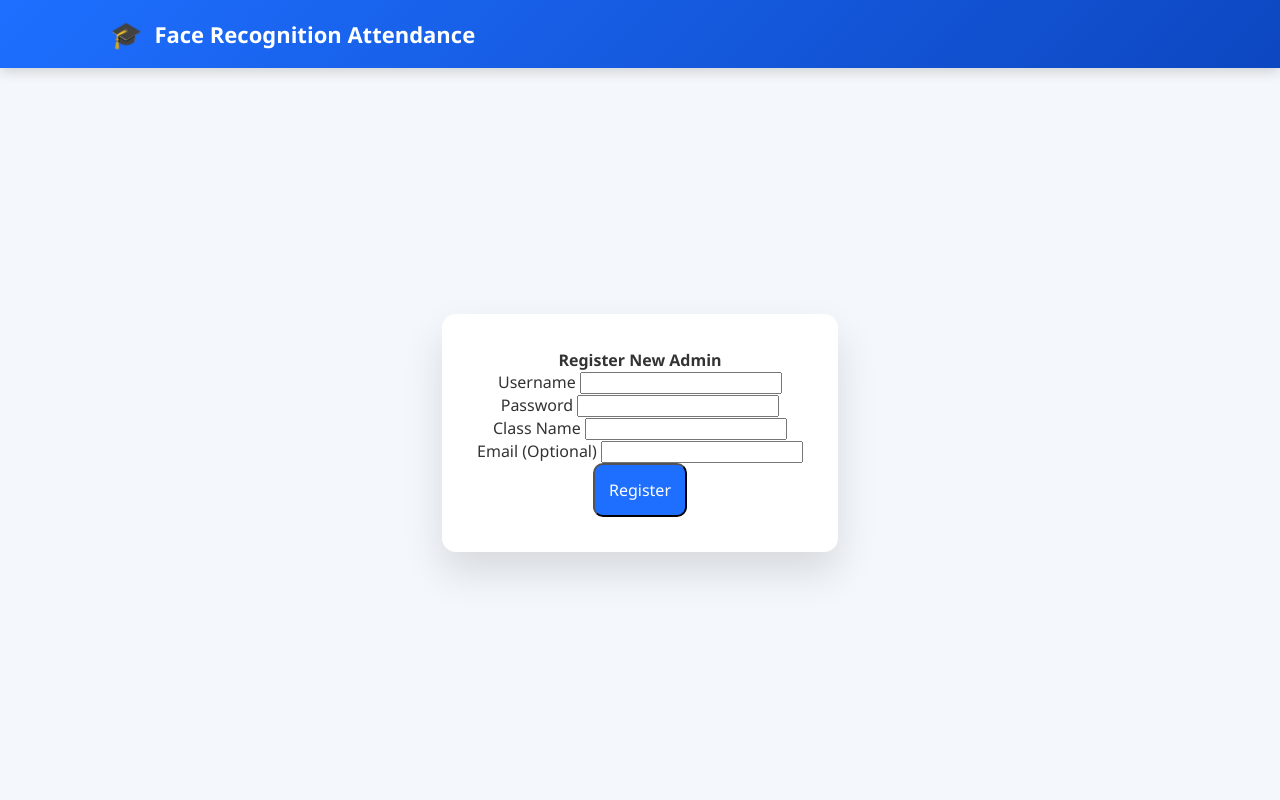
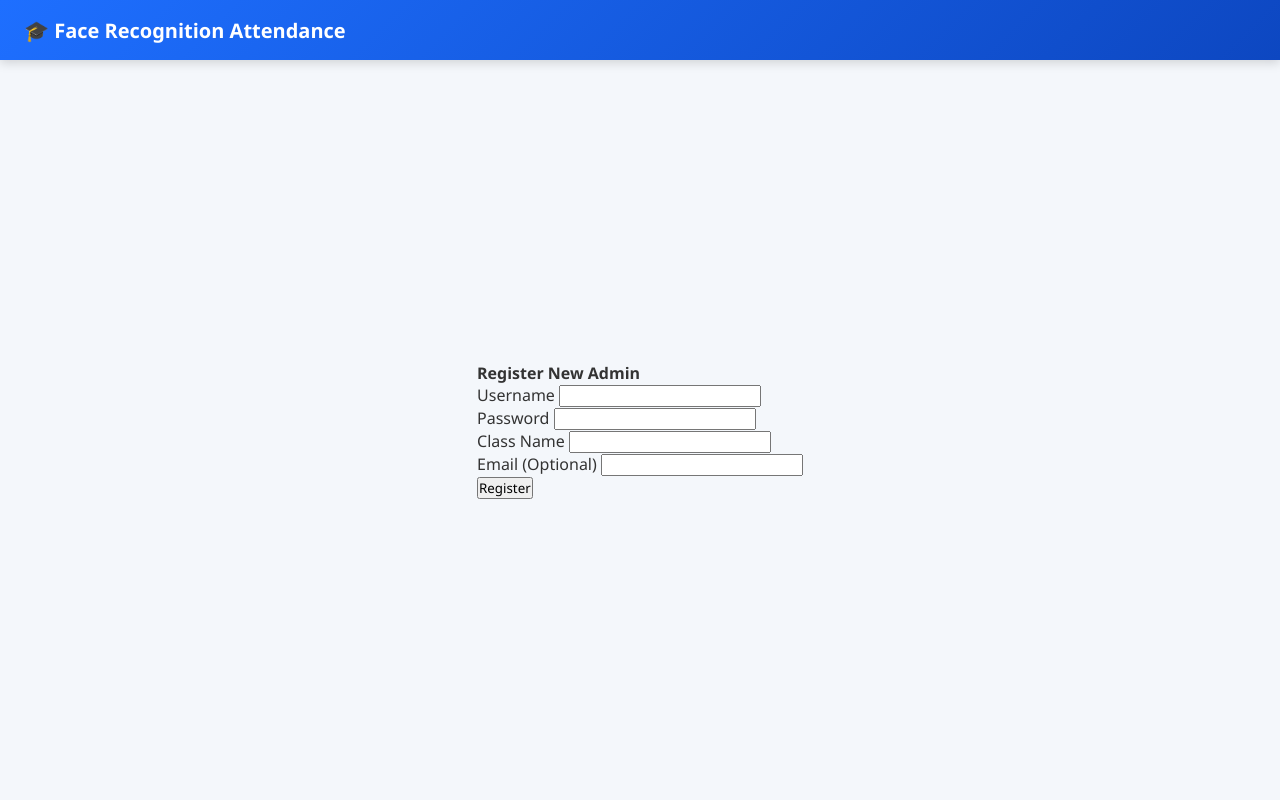
Before and after one commit to Shreyarg-77/face_attendance, a Flask app: page /register in a window 1280 px wide. Run offline with Flask 3, Linux system fonts and the light colour scheme.

Commit message:
ALtered design

```diff
--- a/templates/base_public.html
+++ b/templates/base_public.html
@@ -17,105 +17,40 @@
             color: #333;
         }
 
-        /* Header */
+        /* ---------- HEADER ---------- */
         header {
+            height: 60px;
             background: linear-gradient(135deg, #1e6fff, #0d47c1);
-            padding: 16px 0;
-            box-shadow: 0 4px 12px rgba(0,0,0,0.15);
+            display: flex;
+            align-items: center;
+            padding: 0 24px;
+            color: white;
+            box-shadow: 0 3px 10px rgba(0,0,0,0.15);
         }
 
-        .header-content {
-            max-width: 1100px;
-            margin: auto;
-            padding: 0 20px;
+        header h1 {
+            font-size: 20px;
+            font-weight: 600;
             display: flex;
             align-items: center;
-            gap: 12px;
-            color: white;
+            gap: 10px;
         }
 
-        .header-content h1 {
-            font-size: 22px;
-            font-weight: 600;
-        }
-
-        .logo {
-            font-size: 26px;
-        }
-
-        /* Main Container */
+        /* ---------- MAIN AREA ---------- */
         main {
-            height: calc(100vh - 70px);
+            min-height: calc(100vh - 60px);
             display: flex;
             justify-content: center;
             align-items: center;
-            animation: fadeUp 0.8s ease;
+            padding: 40px 20px;
+            animation: fadeIn 0.6s ease;
         }
 
-        /* Content Card */
-        .card {
-            background: white;
-            width: 100%;
-            max-width: 420px;
-            padding: 35px;
-            border-radius: 14px;
-            text-align: center;
-            box-shadow: 0 20px 40px rgba(0,0,0,0.12);
-        }
-
-        .card h2 {
-            font-size: 26px;
-            margin-bottom: 10px;
-        }
-
-        .card p {
-            font-size: 15px;
-            color: #666;
-            margin-bottom: 30px;
-        }
-
-        /* Buttons */
-        .btn-group {
-            display: flex;
-            flex-direction: column;
-            gap: 15px;
-        }
-
-        .btn {
-            padding: 14px;
-            border-radius: 10px;
-            font-size: 16px;
-            text-decoration: none;
-            text-align: center;
-            transition: all 0.3s ease;
-        }
-
-        .btn-primary {
-            background: #1e6fff;
-            color: white;
-        }
-
-        .btn-primary:hover {
-            background: #1558cc;
-            transform: translateY(-2px);
-        }
-
-        .btn-outline {
-            border: 2px solid #1e6fff;
-            color: #1e6fff;
-            background: transparent;
-        }
-
-        .btn-outline:hover {
-            background: #1e6fff;
-            color: white;
-        }
-
-        /* Animation */
-        @keyframes fadeUp {
+        /* ---------- ANIMATION ---------- */
+        @keyframes fadeIn {
             from {
                 opacity: 0;
-                transform: translateY(20px);
+                transform: translateY(15px);
             }
             to {
                 opacity: 1;
@@ -127,15 +62,11 @@
 <body>
 
 <header>
-    <div class="header-content">
-        <span class="logo">🎓</span>
-        <h1>Face Recognition Attendance</h1>
-    </div>
+    <h1>🎓 Face Recognition Attendance</h1>
 </header>
 
 <main>
     {% block content %}
-    <!-- Child templates content here -->
     {% endblock %}
 </main>
 
```
